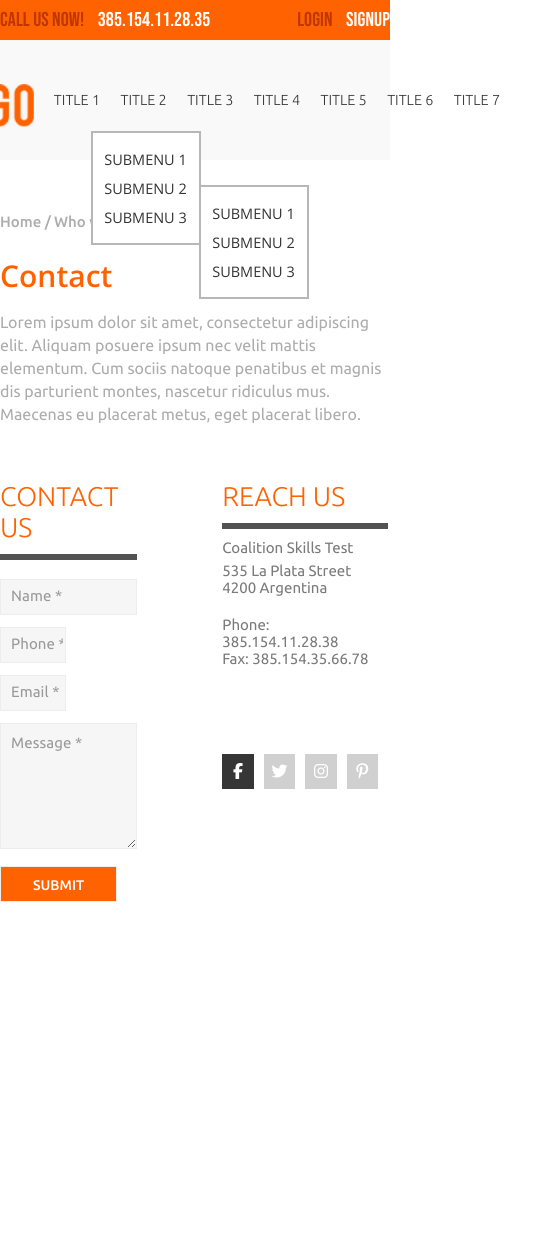
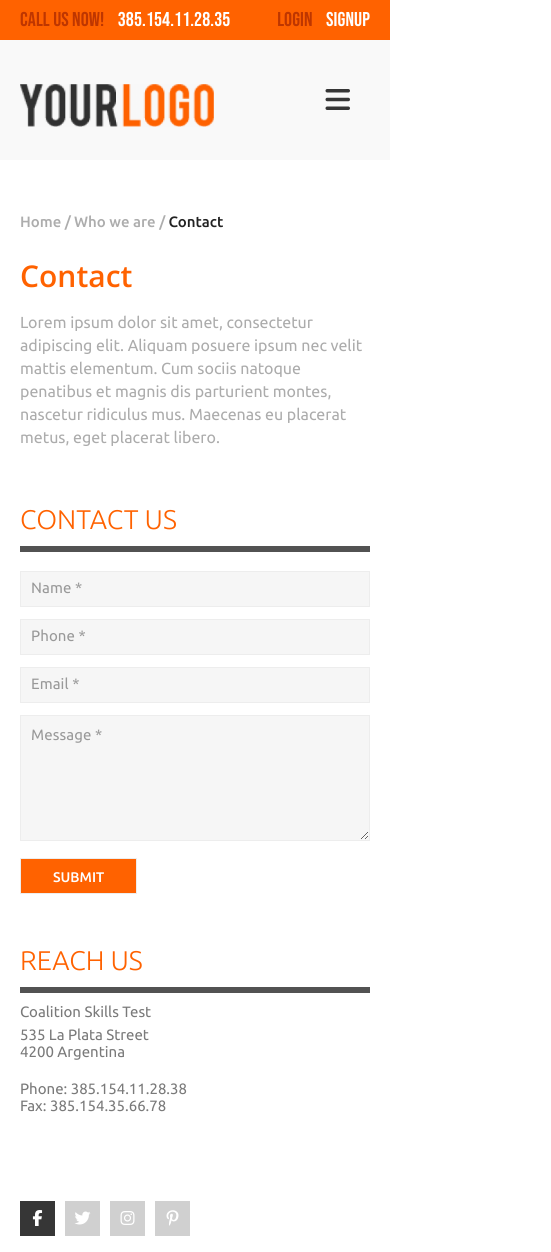
Before and after one commit to henryleestudio/Coalition-Technologies, a plain HTML site: page index.html in a window 390 px wide. Shown: the whole page, 551 px wide, since content can reach past the window. Before the commit the page ends 914 px from the top, so only its background shows below. Drawn offline with nearby package versions, Linux system fonts and the light colour scheme.

Commit message:
mobile responsive

```diff
--- a/css/main.css
+++ b/css/main.css
@@ -284,3 +284,50 @@ input, textarea {
     width: 117px;
     font-size: 14px;
 }
+
+.mobile-menu {
+    display: none;
+}
+
+@media screen and (max-width: 1200px) {
+    nav, section, .announcement, header {
+        padding: 0px 20px;
+    }
+
+    .logo {
+        display: block;
+    }
+
+    form input:nth-child(n+2):nth-child(-n+3) {
+        width: 100%;
+    }
+}
+
+@media screen and (max-width: 720px) {
+    .bottom-section {
+        display: flex;
+        flex-direction: column;
+    }
+
+    .bottom-block-2, .bottom-block {
+        width: 100%;
+        display: block;
+        padding: 0;
+        margin: 0;
+    }
+
+    .nav-wrapper {
+        display: none;
+    }
+
+    .mobile-menu {
+        display: inline-block;
+        color: #363636;
+    }
+
+    .fa-bars  {
+        color: #363636;
+        font-size: 28px;
+        margin-top: 12px;
+    }
+}
--- a/index.html
+++ b/index.html
@@ -38,6 +38,7 @@
           <img class="logo" src="images/logo.png" alt="Logo" />
 
           <nav>
+            <div class="mobile-menu"><i class="fa-solid fa-bars"></i></div>
             <ul class="nav-wrapper">
               <li><a href="#">title 1</a></li>
               <li class="dropdown"><a href="#">title 2</a></li>
```
Also changed, not shown: 1 other file.
